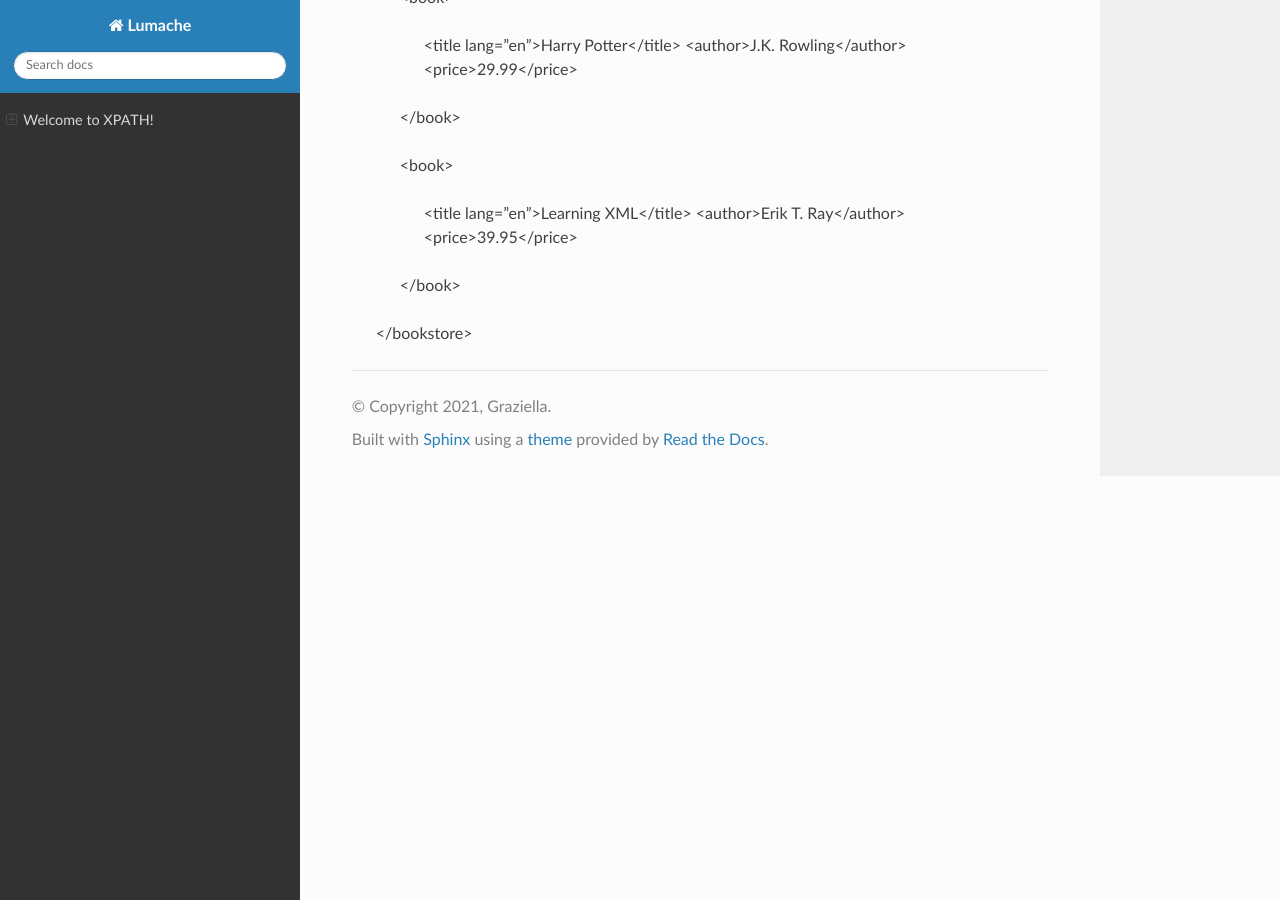
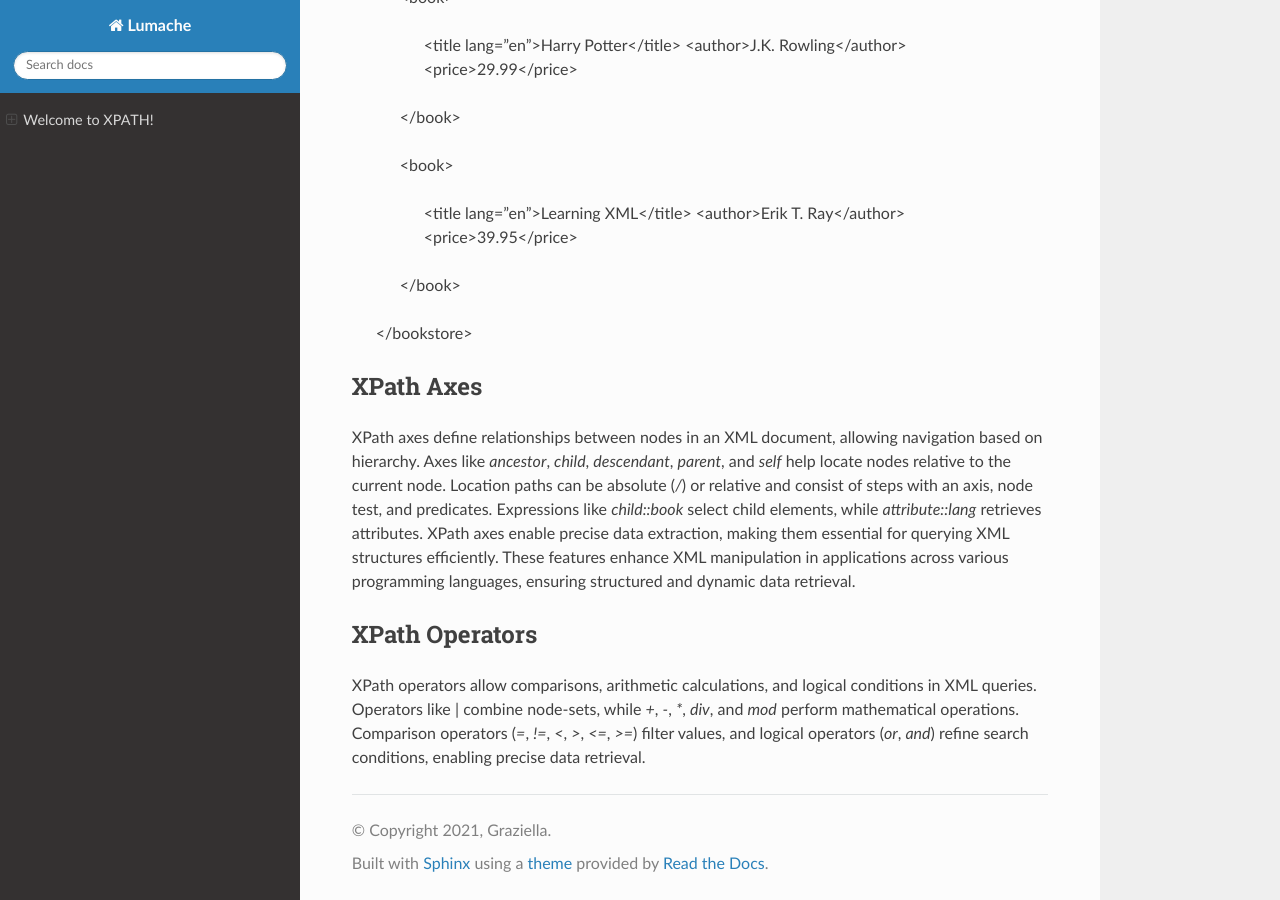
Before and after one commit to riah89294/xml-tutorial, a Sphinx documentation site: the page built from docs/source/xpath.rst, in a window 1280 px wide and 900 px high, scrolled down 1390 px. Built offline with Sphinx 7.4.7 and the Read the Docs theme 3.1.0, drawn with Linux system fonts in a browser that asks for light colours; pages that are not in the unit, such as notebooks, are missing from menus.

Commit message:
Update xpath.rst

```diff
--- a/docs/source/xpath.rst
+++ b/docs/source/xpath.rst
@@ -59,3 +59,11 @@ XPath uses path expressions to navigate XML documents and select nodes efficient
       </book>
 
   </bookstore>
+
+XPath Axes
+----------
+XPath axes define relationships between nodes in an XML document, allowing navigation based on hierarchy. Axes like `ancestor`, `child`, `descendant`, `parent`, and `self` help locate nodes relative to the current node. Location paths can be absolute (`/`) or relative and consist of steps with an axis, node test, and predicates. Expressions like `child::book` select child elements, while `attribute::lang` retrieves attributes. XPath axes enable precise data extraction, making them essential for querying XML structures efficiently. These features enhance XML manipulation in applications across various programming languages, ensuring structured and dynamic data retrieval.
+
+XPath Operators
+---------------
+XPath operators allow comparisons, arithmetic calculations, and logical conditions in XML queries. Operators like `|` combine node-sets, while `+`, `-`, `*`, `div`, and `mod` perform mathematical operations. Comparison operators (`=`, `!=`, `<`, `>`, `<=`, `>=`) filter values, and logical operators (`or`, `and`) refine search conditions, enabling precise data retrieval.
```
